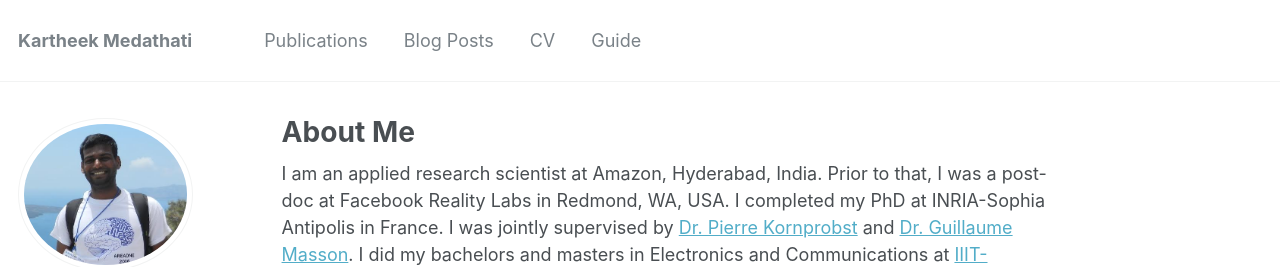
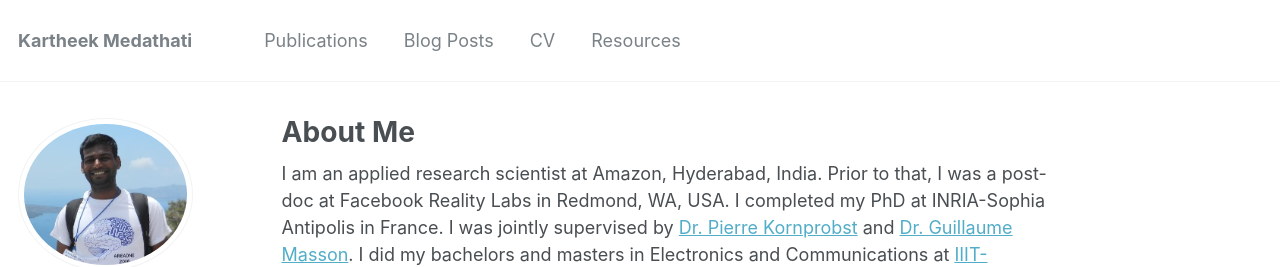
Before and after one commit to kartheekmedathati/kartheekmedathati.github.io, a Jekyll site: the page built from _pages/about.md, in a window 1280 px wide. Shown: the top 267 px of the page. Built offline with Jekyll 4.4.1, drawn with Linux system fonts in a browser that asks for light colours; some web fonts are replaced.

Commit message:
Changed the guide section

```diff
--- a/_data/navigation.yml
+++ b/_data/navigation.yml
@@ -9,5 +9,5 @@ main:
   - title: "CV"
     url: /cv/
 
-  - title: "Guide"
+  - title: "Resources"
     url: /markdown/
```
